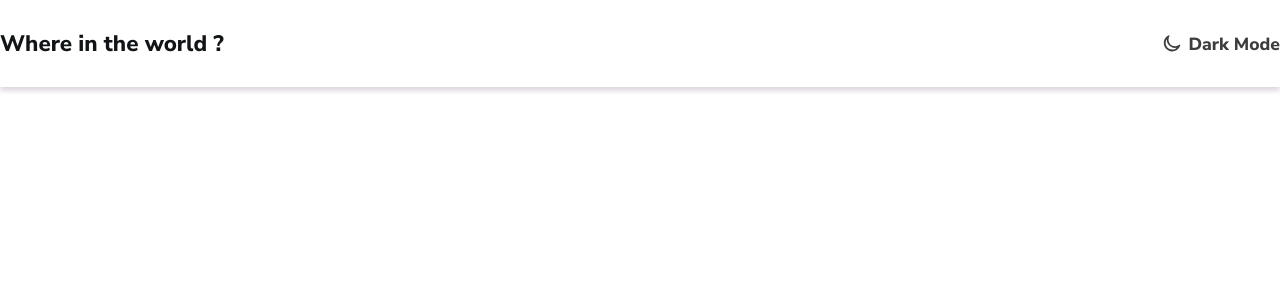
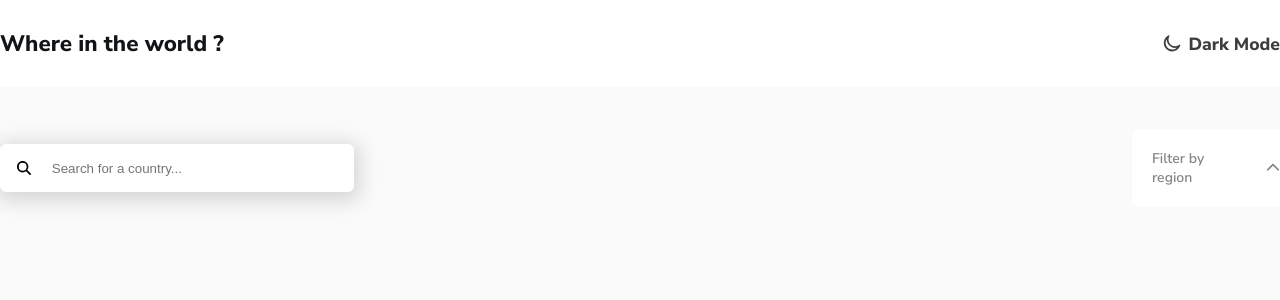
Before and after one commit to gokaydneizz/country-app, a React (Create React App) app in the folder country/: page / in a window 1280 px wide. Shown: the top 300 px of the page. Built offline with nearby package versions, Linux system fonts and the light colour scheme.

Commit message:
Filter Component
filter component added !

```diff
--- a/country/src/App.js
+++ b/country/src/App.js
@@ -1,10 +1,12 @@
 import React from 'react';
+import Countries from './pages/Countries';
 import Home from './pages/Home';
 
 function App() {
   return (
     <div className='App'>
       <Home />
+      <Countries />
     </div>
   );
 }
--- a/country/src/index.css
+++ b/country/src/index.css
@@ -7,6 +7,8 @@ body {
   font-family: 'Nunito Sans', sans-serif;
   font-size: 14px;
 }
+
+/* navbar */
 
 nav {
   width: 100%;
@@ -25,6 +27,7 @@ nav .navbar {
 
 nav h1 {
   font-size: 1.4rem;
+  cursor: pointer;
 }
 
 nav .theme-container {
@@ -45,3 +48,87 @@ nav .theme-container span {
   font-weight: 900;
   font-size: 1.1rem;
 }
+
+/* countries */
+
+.countries {
+  height: 100vh;
+  width: 100%;
+  background-color: hsl(0, 0%, 98%);
+}
+
+.countries-container {
+  max-width: 1440px;
+  margin: 0 auto;
+}
+
+/* filter countries */
+
+.filter-section {
+  display: flex;
+  justify-content: space-between;
+  align-items: center;
+  padding-top: 3em;
+  flex-grow: 0;
+}
+
+.inputBox {
+  background-color: #fff;
+  display: flex;
+  align-items: center;
+  gap: 1.5em;
+  padding: 1.2em;
+  width: 25%;
+  border-radius: 6px;
+  box-shadow: 1px 4px 19px 5px rgba(214, 214, 214, 1);
+}
+
+.inputBox input {
+  border: none;
+  outline: none;
+  width: 100%;
+  color: hsl(0, 0%, 52%);
+}
+
+.select {
+  display: flex;
+  flex-direction: column;
+  justify-content: center;
+  align-items: center;
+  gap: 4px;
+  width: 10%;
+  position: relative;
+}
+
+.select .select-title {
+  display: flex;
+  gap: 20px;
+  align-items: center;
+  justify-content: space-between;
+  width: 100%;
+  padding: 1em;
+  background-color: #fff;
+  border-radius: 7px;
+  padding: 20px;
+  font-weight: 600;
+  color: hsl(0, 0%, 52%);
+  cursor: pointer;
+}
+
+.list {
+  background-color: #fff;
+  width: 100%;
+  list-style-type: none;
+  padding: 20px;
+  font-weight: 600;
+  cursor: pointer;
+  position: absolute;
+  top: 110%;
+  border-radius: 6px;
+}
+
+.list li {
+  margin-bottom: 5px;
+  color: hsl(200, 15%, 8%);
+  font-weight: 600;
+}
--- /dev/null
+++ b/country/src/pages/Countries.jsx
@@ -0,0 +1,14 @@
+import React from 'react';
+import FilterCountries from './FilterCountries';
+
+const Countries = () => {
+  return (
+    <div className='countries'>
+      <div className='countries-container'>
+        <FilterCountries />
+      </div>
+    </div>
+  );
+};
+
+export default Countries;
--- /dev/null
+++ b/country/src/pages/FilterCountries.jsx
@@ -0,0 +1,51 @@
+import React from 'react';
+import {FontAwesomeIcon} from '@fortawesome/react-fontawesome';
+import {
+  faMagnifyingGlass,
+  faChevronDown,
+  faChevronUp,
+} from '@fortawesome/free-solid-svg-icons';
+import {useState} from 'react';
+
+const FilterCountries = () => {
+  const [selectFilter, setSelectFilter] = useState('Filter by region');
+  const [selectOpen, setSelectOpen] = useState(false);
+
+  const regions = ['All', 'Africa', 'America', 'Asia', 'Europe', 'Ocenia'];
+
+  return (
+    <section className='filter-section'>
+      <div className='inputBox'>
+        <FontAwesomeIcon icon={faMagnifyingGlass} />
+        <input type='text' placeholder='Search for a country...' />
+      </div>
+      <div className='select'>
+        <div
+          onClick={() => setSelectOpen(prev => !prev)}
+          className='select-title'>
+          <span>{selectFilter}</span>
+          <FontAwesomeIcon
+            className='select-icon'
+            icon={selectOpen ? faChevronDown : faChevronUp}
+          />
+        </div>
+        {selectOpen && (
+          <ul className='list'>
+            {regions.map((region, idx) => {
+              return (
+                <li
+                  value={region}
+                  key={idx}
+                  onClick={() => setSelectFilter(region)}>
+                  {region}
+                </li>
+              );
+            })}
+          </ul>
+        )}
+      </div>
+    </section>
+  );
+};
+
+export default FilterCountries;
```
